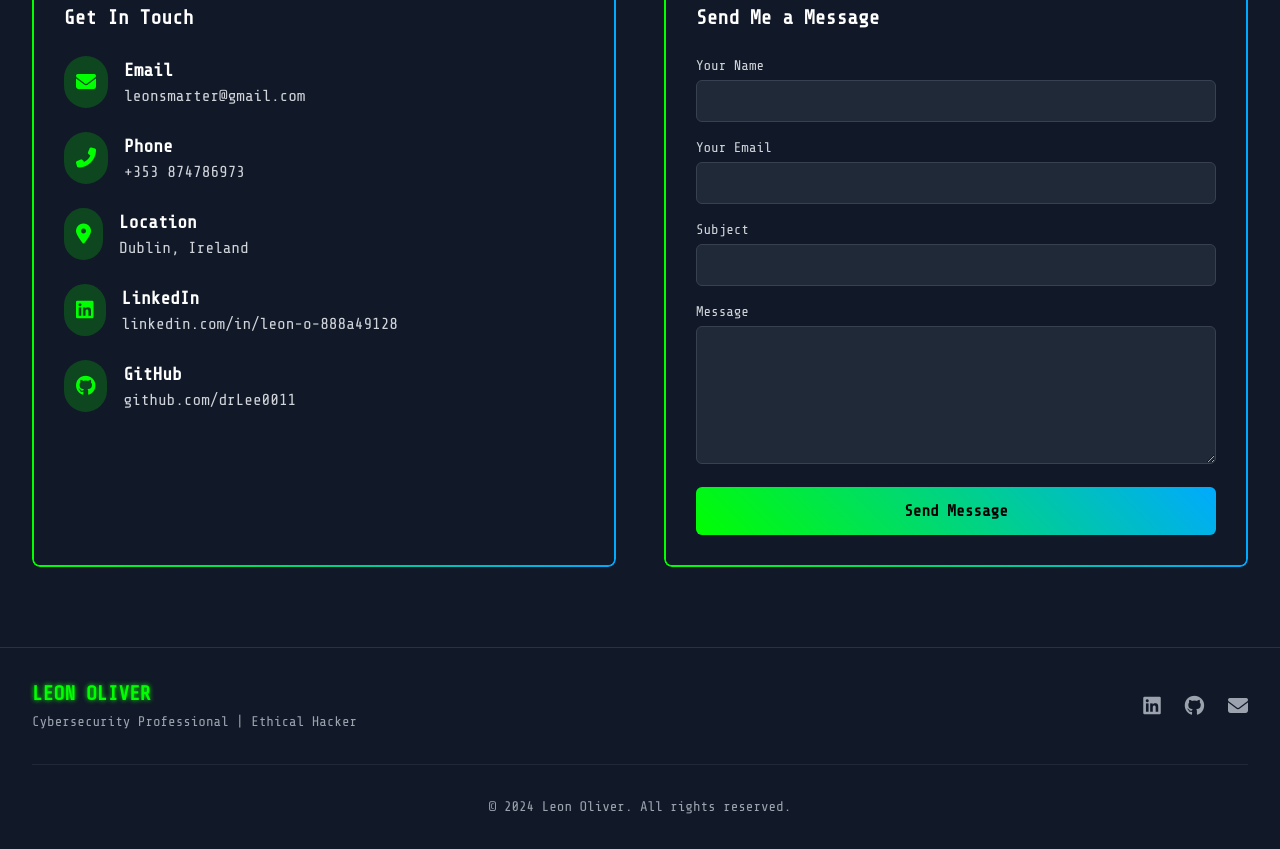
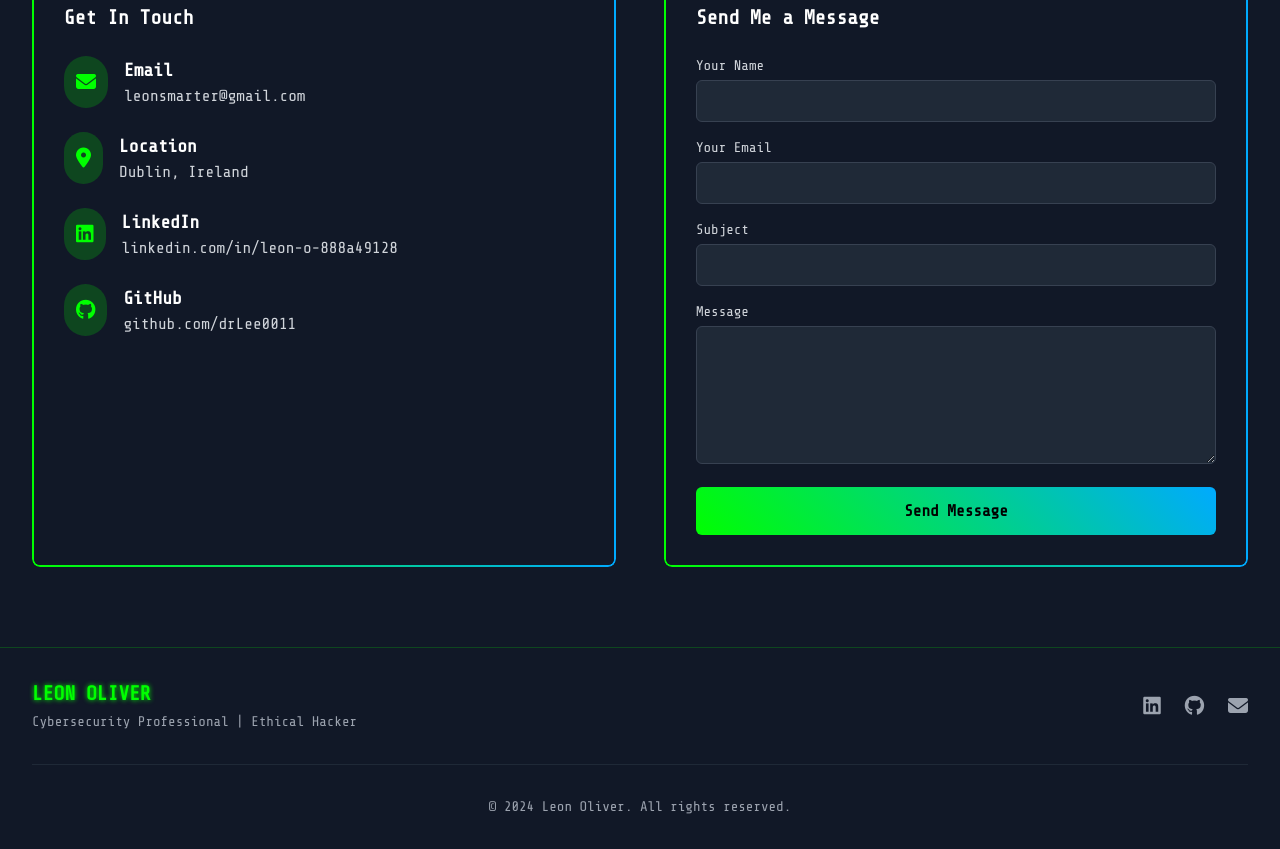
Before and after one commit to drLee0011/website-portfolio, a plain HTML site: page index.html in a window 1280 px wide. Shown: the part 5560-6409 px from the top of the page. Drawn offline with nearby package versions, Linux system fonts and the light colour scheme.

Commit message:
Update index.html

```diff
--- a/index.html
+++ b/index.html
@@ -1013,15 +1013,6 @@
               </div>
             </div>
 
-            <div class="flex items-start">
-              <div class="bg-hacker-green bg-opacity-20 p-3 rounded-full mr-4">
-                <i class="fas fa-phone-alt text-hacker-green text-xl"></i>
-              </div>
-              <div>
-                <h4 class="text-lg font-semibold text-white">Phone</h4>
-                <a href="tel:+353874786973" class="text-gray-300 hover:text-hacker-green">+353 874786973</a>
-              </div>
-            </div>
 
             <div class="flex items-start">
               <div class="bg-hacker-green bg-opacity-20 p-3 rounded-full mr-4">
```
